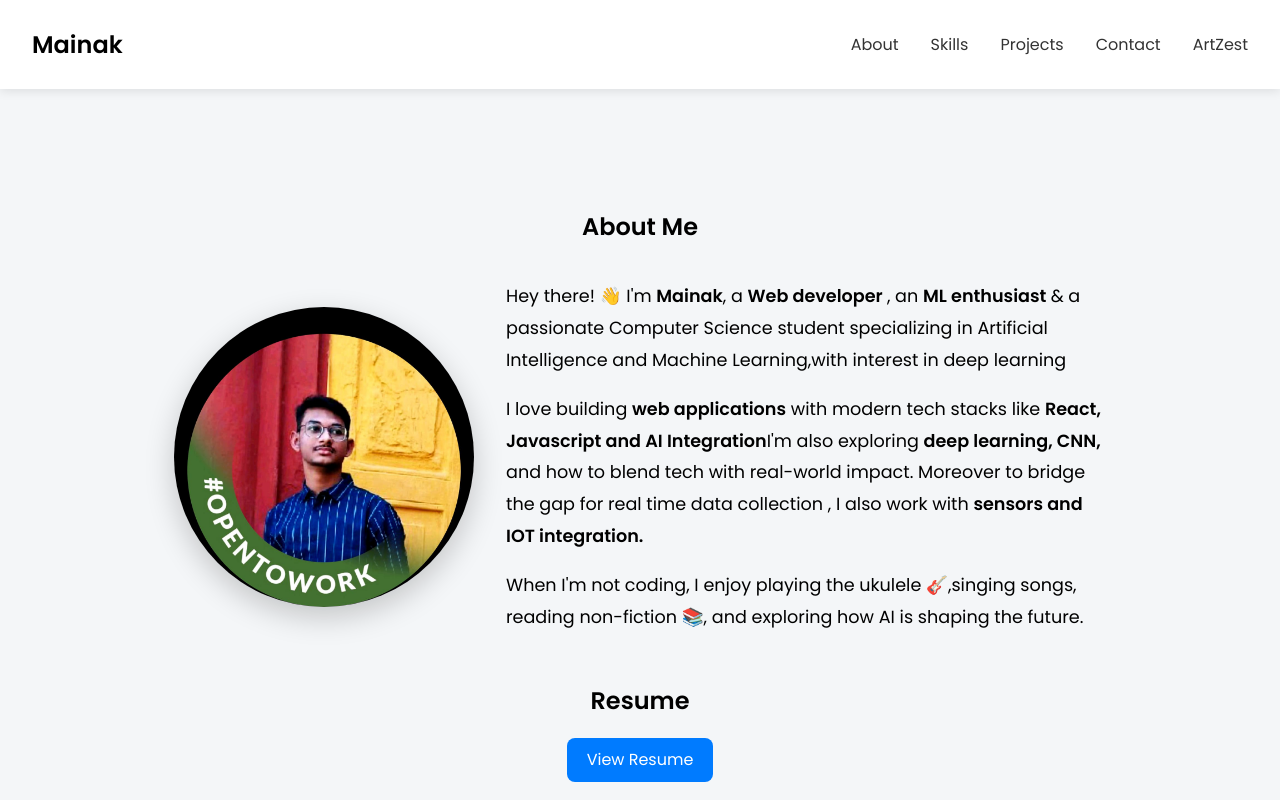
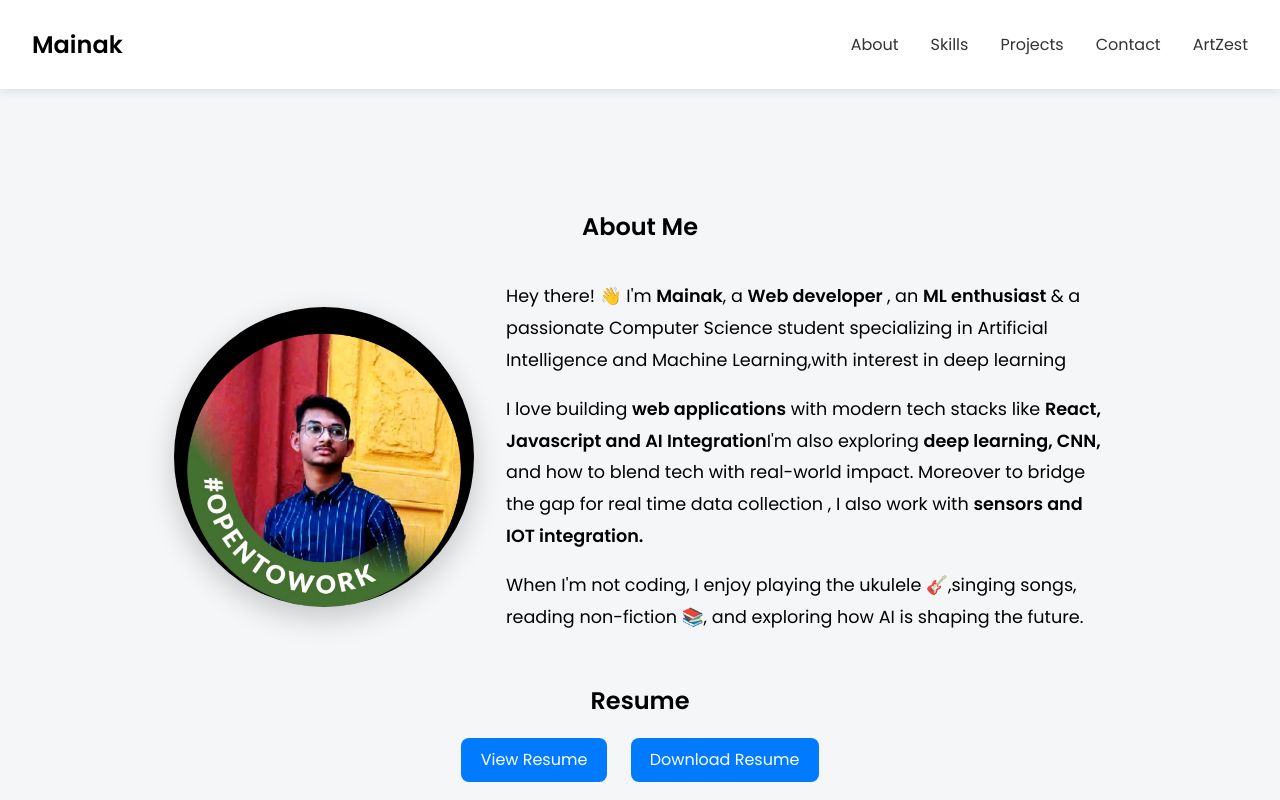
Before and after one commit to mainakpal4/My-Portfolio, a React (Create React App) app: page / in a window 1280 px wide. Shown: the top 800 px of the page. Built offline with nearby package versions, Linux system fonts and the light colour scheme.

Commit message:
Update resume asset and links

```diff
--- a/src/components/About.js
+++ b/src/components/About.js
@@ -37,20 +37,20 @@ function About() {
         <h2><b>Resume</b></h2>
         <div className="resume-buttons">
           <a
-            href="https://drive.google.com/file/d/1dvRwCK82fdgHpyrSLwp5U3QcdhCimh-C/view?usp=sharing"
+            href="/Mainak_Pal_Resume.pdf"
             target="_blank"
             rel="noopener noreferrer"
             className="resume-button view-resume"
           >
             View Resume
           </a>
-          {/* <a
-            href="https://drive.google.com/file/d/1dvRwCK82fdgHpyrSLwp5U3QcdhCimh-C/view?usp=sharing"
-            download
+          <a
+            href="/Mainak_Pal_Resume.pdf"
+            download="Mainak_Pal_Resume.pdf"
             className="resume-button download-resume"
           >
             Download Resume
-          </a> */}
+          </a>
         </div>
       </div>
     </section>
```
Also changed, not shown: 1 other file (tests, documents, lock files or other folders).
